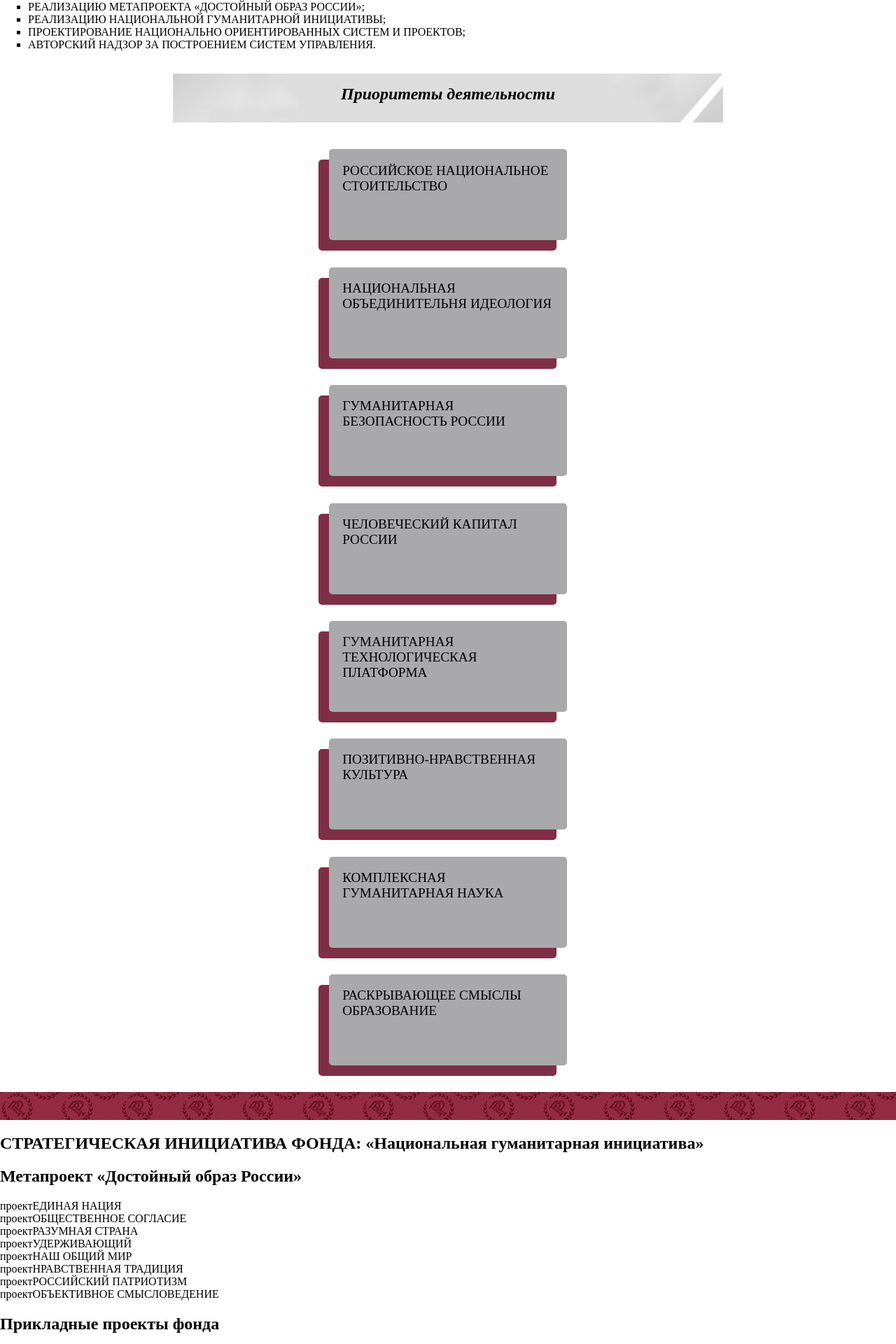
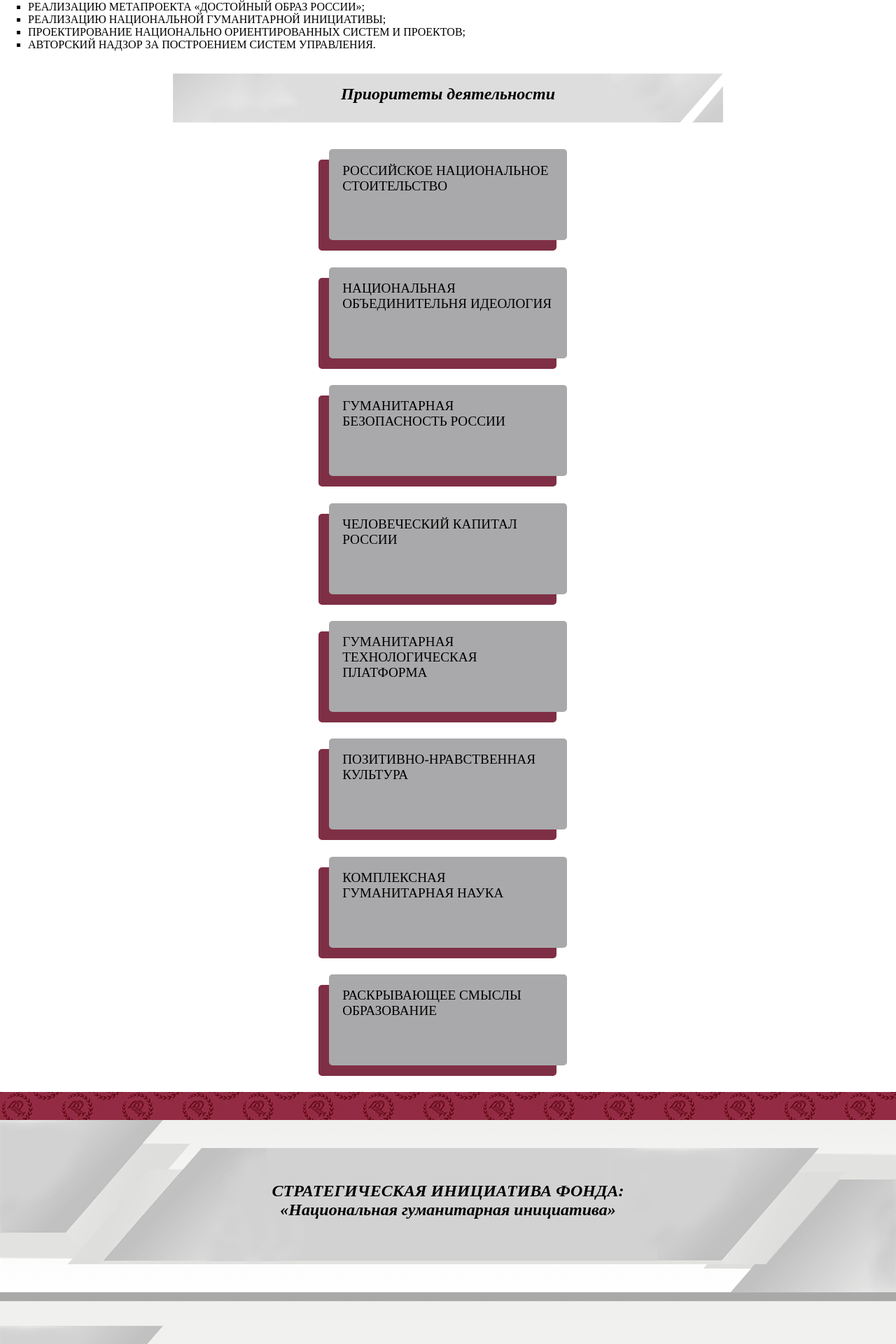
Before and after one commit to Jeorgeo/170724_mirotvor, a PHP site: page / in a window 1280 px wide; the page is wider, and only the part inside the window is pictured. Shown: the part 4280-6200 px from the top of that part at 70% size. Run offline with PHP 8.4, Linux system fonts and the light colour scheme; some libraries are stand-ins or nearby versions.

Commit message:
170726-1200
Базовая стилизация для мобильных. (без футера)

```diff
--- a/css/style.css
+++ b/css/style.css
@@ -330,11 +343,76 @@
   box-shadow: -15px 15px 0 0 #7f2f45;
 }
 
-.current-direction a:hover {
+.current-direction a:hover,
+.sheme-box a {
   color: #ffffff;
   background-color: #7f2f45;
   box-shadow: -15px 15px 0 0 #a9a9ab;
 }
+
+.initiative,
+.scheme {
+  background-image: linear-gradient(to bottom, #f0f0ef, #ffffff);
+}
+
+.section-big-title {
+  position: relative;
+  width: 100%;
+  padding: 1em 0;
+  text-align: center;
+  z-index: 100;
+}
+
+.section-big-title h2 {
+  position: relative;
+  display: block;
+  width: 90%;
+  max-width: 1170px;
+  min-height: 70px;
+  margin: 1em auto;
+  padding: 2em;
+  font-style: italic;
+  background: url("../img/title_line.png") no-repeat 50% 0;
+  z-index: 101;
+}
+
+.initiative-title {
+  display: block;
+  text-transform: uppercase;
+  font-weight: bold;
+}
+
+.scheme {
+  position: relative;
+  padding: 3em 0 0 0;
+}
+
+.scheme::before {
+  position: absolute;
+  display: block;
+  width: 100%;
+  height: 15px;
+  top: 0;
+  left: 0;
+  background: url("../img/content_line.png") no-repeat 0 0;
+  content: "";
+  z-index: 105;
+}
+
+.medal {
+  width: 90%;
+  max-width: 300px;
+  margin: 1em auto;
+}
+
+.medal p {
+  display: block;
+  width: 90%;
+  margin: 1em auto;
+  text-align: center;
+}
+
+
 
 /*--------------------------------animation-----------------------------------*/
 
@@ -399,6 +477,28 @@
     margin: 0.5em 0 0 2.5em;
   }
 
+  .section-big-title:before,
+  .section-big-title:after {
+    position: absolute;
+    display: block;
+    width: 100%;
+    height: 100%;
+    content: "";
+    z-index: 99;
+  }
+
+  .section-big-title:before {
+    top: 0;
+    left: 0;
+    background: url("../img/l_line.png") no-repeat 0 0;
+  }
+
+  .section-big-title:after {
+    top: 0;
+    right: 0;
+    background: url("../img/r_line.png") no-repeat 100% 100%;
+  }
+
 }
 
 
--- a/index.html
+++ b/index.html
@@ -198,14 +198,14 @@
             «Достойный образ России»</h2>
         </div>
         <div class="sheme-box">
-          <div class="sheme-current">проект<span>ЕДИНАЯ НАЦИЯ</span></div>
-          <div class="sheme-current">проект<span>ОБЩЕСТВЕННОЕ СОГЛАСИЕ</span></div>
-          <div class="sheme-current">проект<span>РАЗУМНАЯ СТРАНА</span></div>
-          <div class="sheme-current">проект<span>УДЕРЖИВАЮЩИЙ</span></div>
-          <div class="sheme-current">проект<span>НАШ ОБЩИЙ МИР</span></div>
-          <div class="sheme-current">проект<span>НРАВСТВЕННАЯ ТРАДИЦИЯ</span></div>
-          <div class="sheme-current">проект<span>РОССИЙСКИЙ ПАТРИОТИЗМ</span></div>
-          <div class="sheme-current">проект<span>ОБЪЕКТИВНОЕ СМЫСЛОВЕДЕНИЕ</span></div>
+          <a href="#" class="sheme-current">проект<span>ЕДИНАЯ НАЦИЯ</span></a>
+          <a href="#" class="sheme-current">проект<span>ОБЩЕСТВЕННОЕ СОГЛАСИЕ</span></a>
+          <a href="#" class="sheme-current">проект<span>РАЗУМНАЯ СТРАНА</span></a>
+          <a href="#" class="sheme-current">проект<span>УДЕРЖИВАЮЩИЙ</span></a>
+          <a href="#" class="sheme-current">проект<span>НАШ ОБЩИЙ МИР</span></a>
+          <a href="#" class="sheme-current">проект<span>НРАВСТВЕННАЯ ТРАДИЦИЯ</span></a>
+          <a href="#" class="sheme-current">проект<span>РОССИЙСКИЙ ПАТРИОТИЗМ</span></a>
+          <a href="#" class="sheme-current">проект<span>ОБЪЕКТИВНОЕ СМЫСЛОВЕДЕНИЕ</span></a>
         </div>
       </section>
       <a name="***"></a>
@@ -217,7 +217,7 @@
         <div class="medals-box">
           <div class="medal">
             <img src="pics/medal_icon-1.png" width="170" height="162" alt="">
-            <p><span>ЦЕНТР</span>НАЦИОНАЛЬНОЙГУМАНИТАРНОЙ ЭКСПЕРТИЗЫ</p>
+            <p><span>ЦЕНТР </span>НАЦИОНАЛЬНОЙ ГУМАНИТАРНОЙ ЭКСПЕРТИЗЫ</p>
           </div>
           <div class="medal">
             <img src="pics/medal_icon-2.png" width="170" height="162" alt="">
```
Also changed, not shown: other parts of css/style.css (+26 -6 lines), img/title_line.png (renamed from img/c_line.png).
